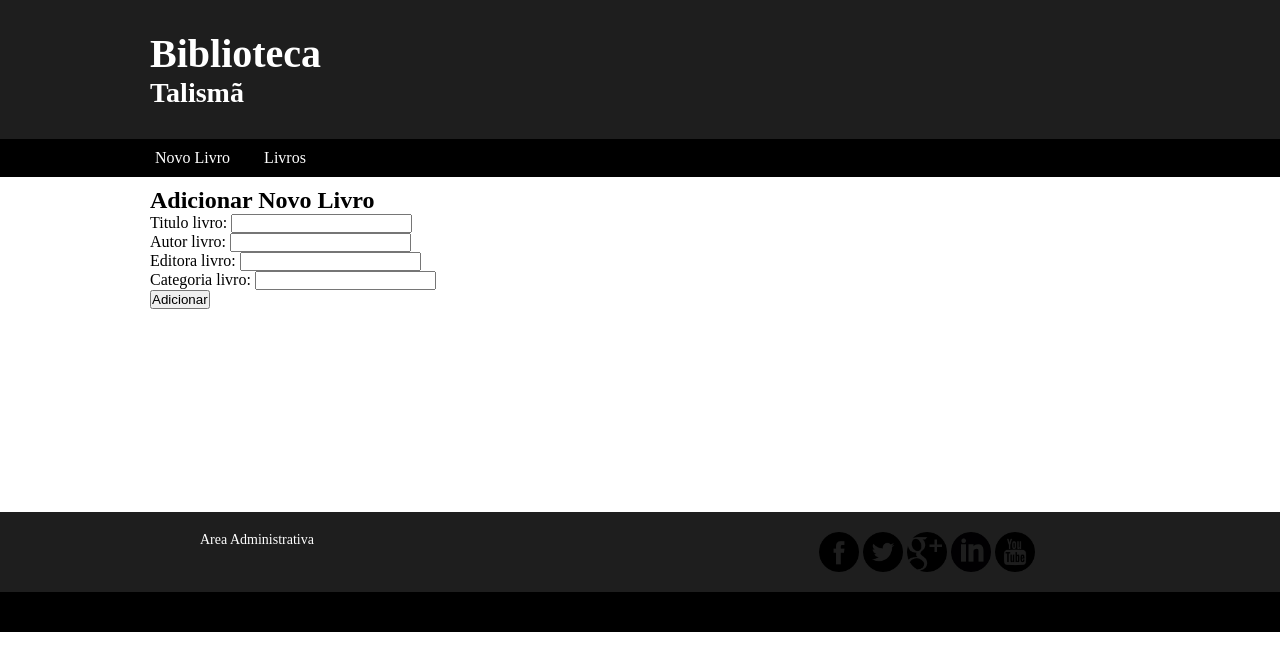
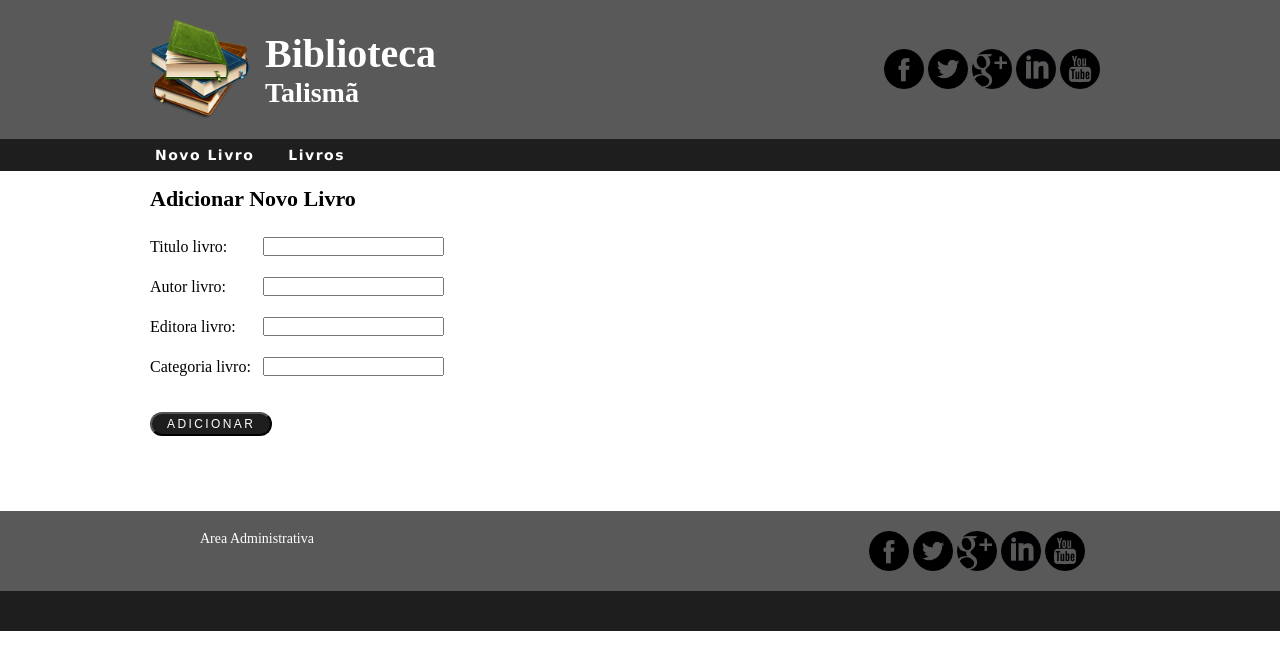
Before and after one commit to gabriellguedes/biblioteca, a Django app: page /livro/new/ in a window 1280 px wide. Shown: the top 671 px of the page. Run offline with Django 3.2, Linux system fonts and the light colour scheme.

Commit message:
Atualizando o layout do systema

```diff
--- a/livros/static/css/style.css
+++ b/livros/static/css/style.css
@@ -17,26 +17,41 @@ a{
 		HEADER
 *****************************************************************/
 #header{
-	background:#1E1E1E;
+	background:#595959;
 	min-height: 100px;
 	width: 100%;
 }
+	#img-logo{
+		display: inline-block;
+	    float: left;
+	    margin: 20px 15px 0 0;
+	    width: 100px;
+	}
 	#title{
 		color: #ffffff;
-		padding: 30px 0;
-		font-size: 40px;
+	    display: inline-block;
+	    font-size: 40px;
+	    padding: 30px 0;
+	    width: 290px;
 	}
 	#subtitle{
 		color: #ffffff;
-		margin: -30px 0 0;
-		padding-bottom:30px;
-		font-size: 28px;
+	    display: block;
+	    font-size: 28px;
+	    margin: -30px 0 0;
+	    padding-bottom: 30px;
+	    width: 290px;
 	}
+#redes-sociais-header{
+	float: right;
+    margin: -100px 30px 0;
+    width: 390px;
+}
 /**********************************
 		MENU
 ***********************************/
 #navigation{
-	background: #000000;
+	background: #1E1E1E;
 	margin-bottom:10px;
 	width: 100%;
 }
@@ -47,13 +62,17 @@ a{
 		color: #ffffff;
 	    display: inline-block;
 	    margin-right: 20px;
-	    min-height: 10px;
-	    padding: 10px 5px;
+	    padding: 8px 5px;
 	    text-decoration: none;
 	    text-transform: none;
+	    font-size: 14px;
+	    letter-spacing: 1.5px;
+	    font-family: verdana;
+	    font-weight: bold;
 	}
 	#nav a>li:hover{
-		background: #1E1E1E;
+		background: #ffffff;
+		color: #1E1E1E;
 
 	}
 /****************************************************************
@@ -64,11 +83,85 @@ a{
 	width: 980px;
 	min-height: 315px;
 }
+	.title{
+		font-size: 22px;
+		margin: 15px 0;
+	}
+	.form-post{
+		 min-height: 100px;
+    	width: 30%;
+	}
+	.form-post>p{
+		line-height: 40px;
+	}
+	.form-post>p>input{
+		float: right;
+		margin-top: 10px;
+	}
+	.form-pos>ul>li{
+		color: red;
+	}
+	.button{
+		background: #1e1e1e none repeat scroll 0 0;
+	    border-radius: 15px;
+	    color: #ffffff;
+	    font-size: 12px;
+	    letter-spacing: 0.2em;
+	    margin-top: 25px;
+	    padding: 3px 15px;
+	    text-transform: uppercase;
+
+	}
+
+	table {
+	  border-collapse: collapse;
+	  width: 100%;
+	  border: 1px solid #666;
+	}
+	thead {
+	  background: #ccc url(http://www.devfuria.com.br/html-css/tabelas/bar.gif) repeat-x left center;
+	  border-top: 1px solid #a5a5a5;
+	  border-bottom: 1px solid #a5a5a5;
+	  font-size: 16px;
+      letter-spacing: 1px;
+	}
+	thead>tr>td{
+		font-size: 14px;
+		font-weight: bold;
+	}
+	tbody>tr>td{
+		font-size: 14px;
+	}
+	tr:nth-child(even) {
+	    background-color: #edf5ff;
+	}
+	td {
+	  padding: 0.1em 1em;
+	}
+	td>a{
+		text-transform: none;
+		text-decoration: none;
+		font-weight: bold;
+		font-size: 14px;
+		color: #595959;
+	}
+	td>a>img{
+		width: 15px;
+	}
+	tfoot{
+		background: #ccc url(http://www.devfuria.com.br/html-css/tabelas/bar.gif) repeat-x left center;
+	    border-top: 1px solid #a5a5a5;
+	    border-bottom: 1px solid #a5a5a5;
+	    min-height: 10px;
+	}
+	tfoot>tr>td{
+		padding: 5px 0;
+	}
 /****************************************************************
 		FOOTER
 *****************************************************************/
 #footer{
-	background:#1E1E1E;
+	background:#595959;
 	margin-top: 10px;
 	min-height: 80px;
 	width: 100%;
@@ -91,11 +184,11 @@ a{
 		    text-align: left;
 		}
 		#footer-menu a>li:hover{
-			background: #000000;
+			font-weight: bold;
 		}
 	#redes-sociais{
 		float: right;
-		padding: 10px 50px;
+		padding: 10px 0;
 	}
 		#redes-sociais li{
 			display: inline-block;
@@ -109,7 +202,7 @@ a{
 			width: 40px;
 		}
 	#subfooter{
-		background: #000000;
+		background: #1E1E1E;
 		min-height: 40px;
 		width: 100%;
 	}
--- a/livros/templates/adicionar.html
+++ b/livros/templates/adicionar.html
@@ -1,12 +1,13 @@
 {% extends 'site/index.html'%}
 {% block content%}
 	<main id="content">
-		<h2>Adicionar Novo Livro</h2>
+		<h3 class="title">Adicionar Novo Livro</h3>
 
 
-		 <form method="POST" class="post-form">{% csrf_token %}
+		 <form method="POST" class="form-post">
+		 	{% csrf_token %}
 	        {{ form.as_p }}
-	        <button type="submit" class="save btn btn-default">Adicionar</button>
+	        <button type="submit" class="save btn btn-default button">Adicionar</button>
 	    </form>
 
 
--- a/livros/templates/alterar.html
+++ b/livros/templates/alterar.html
@@ -1,10 +1,10 @@
 {% extends 'site/base.html'%}
 {% block content%}
 	<main id="content">
-		<h2>Alterar dados sobre o livro</h2>
-		<form method="GET" >{% csrf_token %}
+		<h3 class="title">Alterar dados sobre o livro</h3>
+		<form method="GET" class="form-post">{% csrf_token %}
         	{{ form.as_p }}
-	        <button type="submit" >Alterar</button>
+	        <button type="submit" class="button" >Alterar</button>
         </table>
      </form>
 
--- a/livros/templates/excluir.html
+++ b/livros/templates/excluir.html
@@ -1,7 +1,7 @@
 {% extends 'site/base.html' %}
 {% block content%}
 	<main id="content">
-		<h2>Excluir livro</h2>
-
+		<p>Livro excluido !</p>
+		<a href="{% url 'livros.views.index' %}">voltar</a>
 	</main>
 {% endblock content %}
--- a/livros/templates/site/header.html
+++ b/livros/templates/site/header.html
@@ -1,7 +1,15 @@
+{% load staticfiles %}
 <header id="header">
-	<div class="container">
-		<a href="{% url 'livros.views.index' %}"><h1 id="title">Biblioteca </h1><h2 id="subtitle">Talismã</h2></a>
-	</div>
+	<section class="container">
+		<a href="{% url 'livros.views.index' %}">
+			<img id="img-logo" src="{% static 'img/logo.png' %}">
+			<h1 id="title">Biblioteca </h1>
+			<h2 id="subtitle">Talismã</h2>
+		</a>
+		<div id="redes-sociais-header">
+			{% include 'site/sociais.html' %}
+		</div>
+	</section>
 </header>
 <nav id="navigation">
 	<ul id="nav" class="container">
--- a/livros/views.py
+++ b/livros/views.py
@@ -39,8 +39,8 @@ def alterar(request, pk):
 
 def excluir(request, pk):
 	post = get_object_or_404(Livros, pk=pk).delete()
-
-	return render(request, 'excluir.html', {'post': post}), redirect ('livros.views.detalhes')
+	redirect ('livros.views.detalhes')
+	return render(request, 'excluir.html', {'post': post})
 
 def listar(request):
 	livros = Livros.objects.all()
```
Also changed, not shown: livros/templates/detalhes.html (+21 -3 lines), livros/templates/listar.html (+23 -6 lines), db.sqlite3, livros/static/img/delete.png (added), livros/static/img/logo.png (added), livros/static/img/update.png (added), 1 other file.
